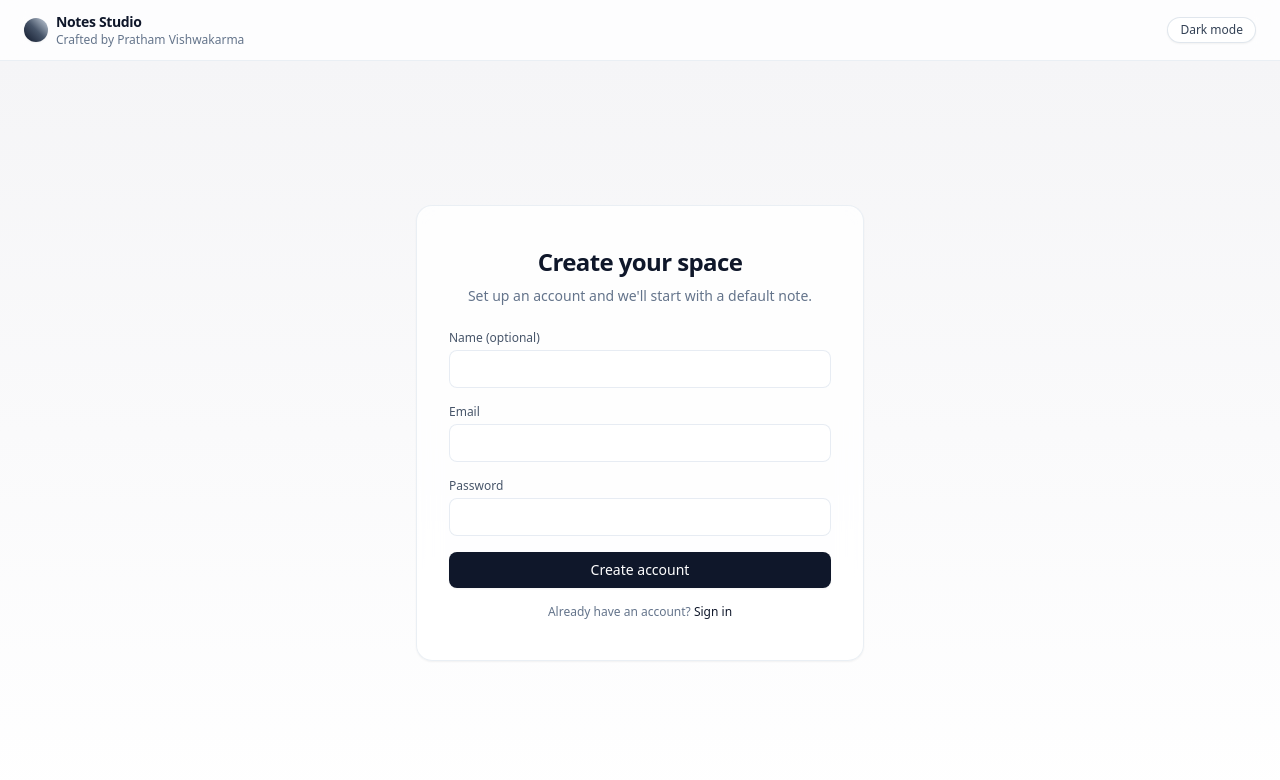
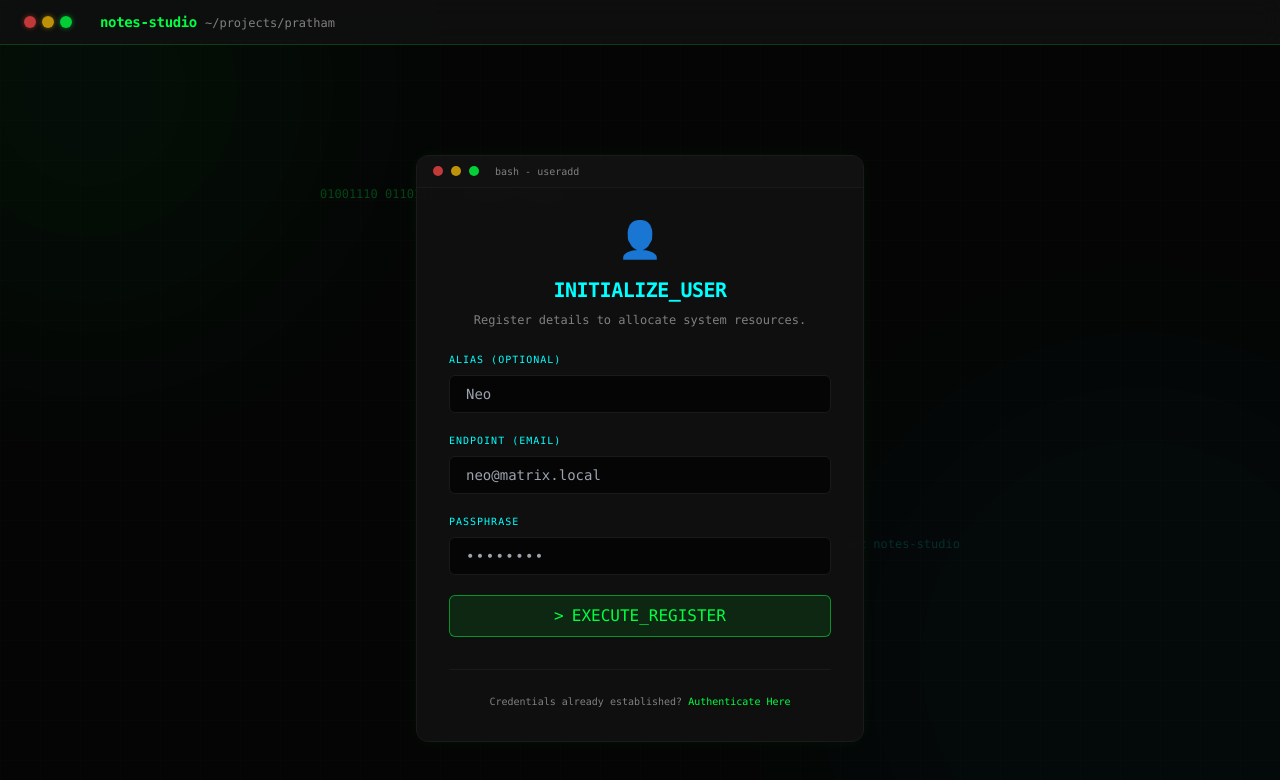
Before and after one commit to prathamvish333/Notes-Studio, a Next.js app in the folder frontend/: page /signup in a window 1280 px wide. Shown: the top 780 px of the page. Built offline with nearby package versions, Linux system fonts and the light colour scheme; no server answers.

Commit message:
feat(ui): complete frontend hacker overhaul

```diff
--- a/frontend/app/globals.css
+++ b/frontend/app/globals.css
@@ -8,10 +8,37 @@ body {
 }
 
 body {
-  font-family: system-ui, -apple-system, BlinkMacSystemFont, 'SF Pro Text', 'SF Pro Display',
-    ui-sans-serif, sans-serif;
+  font-family: ui-monospace, SFMono-Regular, Menlo, Monaco, Consolas, "Liberation Mono", "Courier New", monospace;
+  background-color: #050505;
+  color: #e0e0e0;
 }
 
-.glass-panel {
-  @apply rounded-2xl border border-slate-200/70 bg-surface-light/80 shadow-sm backdrop-blur-md dark:border-slate-800/80 dark:bg-surface-dark/80;
+/* Custom Scrollbar for Terminal feel */
+::-webkit-scrollbar {
+  width: 8px;
 }
+
+::-webkit-scrollbar-track {
+  background: #050505;
+}
+
+::-webkit-scrollbar-thumb {
+  background: #1a1a1a;
+  border-radius: 4px;
+}
+
+::-webkit-scrollbar-thumb:hover {
+  background: #00ff41;
+}
+
+.terminal-panel {
+  @apply rounded-xl border border-terminal-dim bg-terminal-board/90 shadow-terminal-glow backdrop-blur-md;
+}
+
+.terminal-input {
+  @apply w-full rounded-md border border-terminal-dim bg-background px-4 py-2 font-mono text-sm text-terminal-text focus:border-terminal-green focus:outline-none focus:ring-1 focus:ring-terminal-green/50;
+}
+
+.terminal-btn {
+  @apply flex w-full items-center justify-center rounded-md border border-terminal-green/50 bg-terminal-green/10 px-4 py-2 font-mono text-terminal-green transition-all hover:bg-terminal-green/20 hover:shadow-terminal-glow-hover;
+}
--- a/frontend/app/layout.tsx
+++ b/frontend/app/layout.tsx
@@ -46,24 +46,37 @@ function ThemeToggle() {
   );
 }
 
+import AnimatedBackground from '../components/AnimatedBackground';
+
 export default function RootLayout({ children }: { children: ReactNode }) {
   return (
     <html lang="en">
-      <body className="bg-background-light text-slate-900 antialiased dark:bg-background-dark dark:text-slate-100">
+      <body className="bg-background text-terminal-text antialiased">
+        <AnimatedBackground />
+
         <div className="flex min-h-screen flex-col">
-          <header className="flex items-center justify-between border-b border-slate-200/70 bg-surface-light/80 px-6 py-3 backdrop-blur-md dark:border-slate-800 dark:bg-surface-dark/80">
-            <div className="flex items-center gap-2">
-              <div className="h-6 w-6 rounded-xl bg-gradient-to-tr from-slate-900 via-slate-600 to-slate-300 shadow-sm dark:from-slate-100 dark:via-slate-500 dark:to-slate-900" />
-              <div className="flex flex-col">
-                <span className="text-sm font-semibold tracking-tight">Notes Studio</span>
-                <span className="text-xs text-slate-500 dark:text-slate-400">
-                  Crafted by Pratham Vishwakarma
-                </span>
+          {/* Top Panel / Terminal Header */}
+          <header className="fixed top-0 z-50 flex w-full items-center justify-between border-b border-terminal-green/20 bg-terminal-board/80 px-6 py-3 backdrop-blur-md">
+            <div className="flex items-center gap-3">
+              {/* Linux Terminal Dots */}
+              <div className="flex gap-1.5">
+                <div className="h-3 w-3 rounded-full bg-red-500/80 shadow-[0_0_5px_rgba(239,68,68,0.5)]"></div>
+                <div className="h-3 w-3 rounded-full bg-yellow-500/80 shadow-[0_0_5px_rgba(234,179,8,0.5)]"></div>
+                <div className="h-3 w-3 rounded-full bg-terminal-green/80 shadow-[0_0_5px_rgba(0,255,65,0.5)]"></div>
+              </div>
+
+              <div className="ml-4 flex items-baseline gap-2 font-mono">
+                <span className="text-sm font-bold text-terminal-green tracking-tight">notes-studio</span>
+                <span className="text-xs text-terminal-muted">~/projects/pratham</span>
               </div>
             </div>
-            <ThemeToggle />
           </header>
-          <main className="flex-1">{children}</main>
+
+          <main className="flex-1 pt-16">
+            <div className="mx-auto max-w-5xl p-6">
+              {children}
+            </div>
+          </main>
         </div>
       </body>
     </html>
--- a/frontend/app/login/page.tsx
+++ b/frontend/app/login/page.tsx
@@ -37,63 +37,86 @@ export default function LoginPage() {
   };
 
   return (
-    <div className="flex min-h-[calc(100vh-56px)] items-center justify-center bg-gradient-to-b from-background-light to-surface-light dark:from-background-dark dark:to-surface-dark">
-      <div className="glass-panel w-full max-w-md px-8 py-10">
-        <h1 className="mb-2 text-center text-2xl font-semibold tracking-tight">
-          Welcome back
+    <div className="flex min-h-[calc(100vh-80px)] items-center justify-center p-4">
+      <div className="terminal-panel w-full max-w-md overflow-hidden relative">
+        {/* Terminal Header Bar */}
+        <div className="flex items-center gap-2 border-b border-terminal-dim bg-terminal-dim/30 px-4 py-2">
+          <div className="h-2.5 w-2.5 rounded-full bg-red-500/80"></div>
+          <div className="h-2.5 w-2.5 rounded-full bg-yellow-500/80"></div>
+          <div className="h-2.5 w-2.5 rounded-full bg-terminal-green/80"></div>
+          <span className="ml-2 font-mono text-[10px] text-terminal-muted">bash - login</span>
+        </div>
+
+        <div className="px-8 py-8">
+          <div className="mb-6 flex flex-col items-center">
+            <span className="text-4xl">💻</span>
+            <h1 className="mt-4 font-mono text-xl font-bold tracking-tight text-terminal-green">
+              AUTH_REQUIRED
             </h1>
-        <p className="mb-6 text-center text-sm text-slate-500 dark:text-slate-400">
-          Sign in to continue writing thoughtful notes.
+            <p className="mt-2 font-mono text-xs text-terminal-muted">
+              Enter credentials to access secure terminal.
             </p>
+          </div>
+
           {error && (
-          <div className="mb-4 rounded-md border border-red-300/70 bg-red-50 px-3 py-2 text-xs text-red-700 dark:border-red-700/70 dark:bg-red-950/50 dark:text-red-200">
-            {error}
+            <div className="mb-6 border-l-2 border-red-500 bg-red-500/10 p-3 font-mono text-xs text-red-400">
+              [ERROR]: {error}
             </div>
           )}
-        <form onSubmit={handleSubmit} className="space-y-4">
+
+          <form onSubmit={handleSubmit} className="space-y-5">
             <div>
-            <label className="mb-1 block text-xs font-medium text-slate-600 dark:text-slate-300">
-              Email
+              <label className="mb-2 block font-mono text-[10px] uppercase tracking-widest text-terminal-cyan">
+                Username (Email)
               </label>
               <input
                 type="email"
                 value={email}
                 onChange={(e) => setEmail(e.target.value)}
-              className="w-full rounded-lg border border-slate-200/80 bg-white px-3 py-2 text-sm outline-none ring-0 transition focus:border-slate-400 focus:ring-2 focus:ring-slate-200 dark:border-slate-700 dark:bg-slate-900 dark:text-slate-100 dark:focus:border-slate-500 dark:focus:ring-slate-800"
+                className="terminal-input"
+                placeholder="user@system.local"
                 required
               />
             </div>
+
             <div>
-            <label className="mb-1 block text-xs font-medium text-slate-600 dark:text-slate-300">
+              <label className="mb-2 block font-mono text-[10px] uppercase tracking-widest text-terminal-cyan">
                 Password
               </label>
               <input
                 type="password"
                 value={password}
                 onChange={(e) => setPassword(e.target.value)}
-              className="w-full rounded-lg border border-slate-200/80 bg-white px-3 py-2 text-sm outline-none ring-0 transition focus:border-slate-400 focus:ring-2 focus:ring-slate-200 dark:border-slate-700 dark:bg-slate-900 dark:text-slate-100 dark:focus:border-slate-500 dark:focus:ring-slate-800"
+                className="terminal-input tracking-widest"
+                placeholder="••••••••"
                 required
               />
             </div>
+
             <button
               type="submit"
               disabled={loading}
-            className="flex w-full items-center justify-center rounded-lg bg-slate-900 px-3 py-2 text-sm font-medium text-white shadow-sm transition hover:bg-slate-800 disabled:cursor-not-allowed disabled:opacity-70 dark:bg-slate-100 dark:text-slate-900 dark:hover:bg-slate-200"
+              className="terminal-btn mt-6"
             >
-            {loading ? 'Signing in…' : 'Sign in'}
+              <span className="mr-2">&gt;</span>
+              {loading ? 'AUTHENTICATING...' : 'EXECUTE_LOGIN'}
             </button>
           </form>
-        <p className="mt-4 text-center text-xs text-slate-500 dark:text-slate-400">
-          New here?{' '}
+
+          <div className="mt-8 border-t border-terminal-dim pt-6 text-center">
+            <p className="font-mono text-[10px] text-terminal-muted">
+              Unidentified user?{' '}
               <button
                 type="button"
                 onClick={() => router.push('/signup')}
-            className="font-medium text-slate-900 underline-offset-2 hover:underline dark:text-slate-100"
+                className="text-terminal-cyan underline-offset-4 hover:underline"
               >
-            Create an account
+                Request Access
               </button>
             </p>
           </div>
         </div>
+      </div>
+    </div>
   );
 }
--- a/frontend/app/signup/page.tsx
+++ b/frontend/app/signup/page.tsx
@@ -40,75 +40,100 @@ export default function SignupPage() {
   };
 
   return (
-    <div className="flex min-h-[calc(100vh-56px)] items-center justify-center bg-gradient-to-b from-background-light to-surface-light dark:from-background-dark dark:to-surface-dark">
-      <div className="glass-panel w-full max-w-md px-8 py-10">
-        <h1 className="mb-2 text-center text-2xl font-semibold tracking-tight">
-          Create your space
+    <div className="flex min-h-[calc(100vh-80px)] items-center justify-center p-4">
+      <div className="terminal-panel w-full max-w-md overflow-hidden relative">
+        {/* Terminal Header Bar */}
+        <div className="flex items-center gap-2 border-b border-terminal-dim bg-terminal-dim/30 px-4 py-2">
+          <div className="h-2.5 w-2.5 rounded-full bg-red-500/80"></div>
+          <div className="h-2.5 w-2.5 rounded-full bg-yellow-500/80"></div>
+          <div className="h-2.5 w-2.5 rounded-full bg-terminal-green/80"></div>
+          <span className="ml-2 font-mono text-[10px] text-terminal-muted">bash - useradd</span>
+        </div>
+
+        <div className="px-8 py-8">
+          <div className="mb-6 flex flex-col items-center">
+            <span className="text-4xl">👤</span>
+            <h1 className="mt-4 font-mono text-xl font-bold tracking-tight text-terminal-cyan">
+              INITIALIZE_USER
             </h1>
-        <p className="mb-6 text-center text-sm text-slate-500 dark:text-slate-400">
-          Set up an account and we&apos;ll start with a default note.
+            <p className="mt-2 text-center font-mono text-xs text-terminal-muted">
+              Register details to allocate system resources.
             </p>
+          </div>
+
           {error && (
-          <div className="mb-4 rounded-md border border-red-300/70 bg-red-50 px-3 py-2 text-xs text-red-700 dark:border-red-700/70 dark:bg-red-950/50 dark:text-red-200">
-            {error}
+            <div className="mb-6 border-l-2 border-red-500 bg-red-500/10 p-3 font-mono text-xs text-red-400">
+              [FATAL]: {error}
             </div>
           )}
-        <form onSubmit={handleSubmit} className="space-y-4">
+
+          <form onSubmit={handleSubmit} className="space-y-5">
             <div>
-            <label className="mb-1 block text-xs font-medium text-slate-600 dark:text-slate-300">
-              Name (optional)
+              <label className="mb-2 block font-mono text-[10px] uppercase tracking-widest text-terminal-cyan">
+                Alias (Optional)
               </label>
               <input
                 type="text"
                 value={fullName}
                 onChange={(e) => setFullName(e.target.value)}
-              className="w-full rounded-lg border border-slate-200/80 bg-white px-3 py-2 text-sm outline-none ring-0 transition focus:border-slate-400 focus:ring-2 focus:ring-slate-200 dark:border-slate-700 dark:bg-slate-900 dark:text-slate-100 dark:focus:border-slate-500 dark:focus:ring-slate-800"
+                className="terminal-input"
+                placeholder="Neo"
               />
             </div>
+
             <div>
-            <label className="mb-1 block text-xs font-medium text-slate-600 dark:text-slate-300">
-              Email
+              <label className="mb-2 block font-mono text-[10px] uppercase tracking-widest text-terminal-cyan">
+                Endpoint (Email)
               </label>
               <input
                 type="email"
                 value={email}
                 onChange={(e) => setEmail(e.target.value)}
-              className="w-full rounded-lg border border-slate-200/80 bg-white px-3 py-2 text-sm outline-none ring-0 transition focus:border-slate-400 focus:ring-2 focus:ring-slate-200 dark:border-slate-700 dark:bg-slate-900 dark:text-slate-100 dark:focus:border-slate-500 dark:focus:ring-slate-800"
+                className="terminal-input"
+                placeholder="neo@matrix.local"
                 required
               />
             </div>
+
             <div>
-            <label className="mb-1 block text-xs font-medium text-slate-600 dark:text-slate-300">
-              Password
+              <label className="mb-2 block font-mono text-[10px] uppercase tracking-widest text-terminal-cyan">
+                Passphrase
               </label>
               <input
                 type="password"
                 value={password}
                 onChange={(e) => setPassword(e.target.value)}
-              className="w-full rounded-lg border border-slate-200/80 bg-white px-3 py-2 text-sm outline-none ring-0 transition focus:border-slate-400 focus:ring-2 focus:ring-slate-200 dark:border-slate-700 dark:bg-slate-900 dark:text-slate-100 dark:focus:border-slate-500 dark:focus:ring-slate-800"
+                className="terminal-input tracking-widest"
+                placeholder="••••••••"
                 required
                 minLength={6}
               />
             </div>
+
             <button
               type="submit"
               disabled={loading}
-            className="flex w-full items-center justify-center rounded-lg bg-slate-900 px-3 py-2 text-sm font-medium text-white shadow-sm transition hover:bg-slate-800 disabled:cursor-not-allowed disabled:opacity-70 dark:bg-slate-100 dark:text-slate-900 dark:hover:bg-slate-200"
+              className="terminal-btn mt-6 border-terminal-cyan/50 bg-terminal-cyan/10 text-terminal-cyan hover:bg-terminal-cyan/20 hover:shadow-[0_0_10px_rgba(0,255,255,0.2)]"
             >
-            {loading ? 'Creating…' : 'Create account'}
+              <span className="mr-2">&gt;</span>
+              {loading ? 'ALLOCATING...' : 'EXECUTE_REGISTER'}
             </button>
           </form>
-        <p className="mt-4 text-center text-xs text-slate-500 dark:text-slate-400">
-          Already have an account?{' '}
+
+          <div className="mt-8 border-t border-terminal-dim pt-6 text-center">
+            <p className="font-mono text-[10px] text-terminal-muted">
+              Credentials already established?{' '}
               <button
                 type="button"
                 onClick={() => router.push('/login')}
-            className="font-medium text-slate-900 underline-offset-2 hover:underline dark:text-slate-100"
+                className="text-terminal-green underline-offset-4 hover:underline"
               >
-            Sign in
+                Authenticate Here
               </button>
             </p>
           </div>
         </div>
+      </div>
+    </div>
   );
 }
--- /dev/null
+++ b/frontend/components/AnimatedBackground.tsx
@@ -0,0 +1,67 @@
+'use client';
+
+import { motion, useScroll, useTransform } from 'framer-motion';
+import { useEffect, useState } from 'react';
+
+export default function AnimatedBackground() {
+    const { scrollY } = useScroll();
+    const y1 = useTransform(scrollY, [0, 1000], [0, 200]);
+    const y2 = useTransform(scrollY, [0, 1000], [0, -150]);
+
+    const [mounted, setMounted] = useState(false);
+
+    useEffect(() => {
+        setMounted(true);
+    }, []);
+
+    if (!mounted) return null;
+
+    return (
+        <div className="fixed inset-0 -z-10 overflow-hidden bg-background">
+            {/* Deep Background Grid */}
+            <div className="absolute inset-0 bg-[linear-gradient(to_right,#111_1px,transparent_1px),linear-gradient(to_bottom,#111_1px,transparent_1px)] bg-[size:40px_40px] opacity-20"></div>
+
+            {/* Floating Blobs / Glows */}
+            <motion.div
+                style={{ y: y1 }}
+                className="absolute -top-40 -left-40 h-[500px] w-[500px] rounded-full bg-terminal-green opacity-[0.03] blur-[100px]"
+            />
+            <motion.div
+                style={{ y: y2 }}
+                className="absolute -bottom-40 -right-40 h-[600px] w-[600px] rounded-full bg-terminal-cyan opacity-[0.02] blur-[120px]"
+            />
+
+            {/* Binary / Hex Code Floating Background Elements */}
+            <motion.div
+                animate={{
+                    y: [0, -20, 0],
+                    opacity: [0.1, 0.3, 0.1]
+                }}
+                transition={{
+                    duration: 8,
+                    repeat: Infinity,
+                    ease: "easeInOut"
+                }}
+                className="absolute top-1/4 left-1/4 select-none font-mono text-xs text-terminal-green opacity-20"
+            >
+                01001110 01101111 01110100 01100101
+            </motion.div>
+
+            <motion.div
+                animate={{
+                    y: [0, 30, 0],
+                    opacity: [0.05, 0.2, 0.05]
+                }}
+                transition={{
+                    duration: 12,
+                    repeat: Infinity,
+                    ease: "easeInOut",
+                    delay: 2
+                }}
+                className="absolute bottom-1/3 right-1/4 select-none font-mono text-xs text-terminal-cyan opacity-20"
+            >
+                sudo systemctl start notes-studio
+            </motion.div>
+        </div>
+    );
+}
--- a/frontend/next.config.mjs
+++ b/frontend/next.config.mjs
@@ -1,8 +1,5 @@
 /** @type {import('next').NextConfig} */
 const nextConfig = {
-  experimental: {
-    appDir: true,
-  },
   output: "standalone",
 };
 
--- a/frontend/package.json
+++ b/frontend/package.json
@@ -10,9 +10,13 @@
   },
   "dependencies": {
     "axios": "^1.7.0",
+    "clsx": "^2.1.1",
+    "framer-motion": "^12.34.3",
+    "lucide-react": "^0.575.0",
     "next": "^14.2.35",
     "react": "^18.2.0",
-    "react-dom": "^18.2.0"
+    "react-dom": "^18.2.0",
+    "tailwind-merge": "^3.5.0"
   },
   "devDependencies": {
     "@types/node": "25.3.0",
--- a/frontend/tailwind.config.js
+++ b/frontend/tailwind.config.js
@@ -5,15 +5,31 @@ module.exports = {
   theme: {
     extend: {
       colors: {
-        background: {
-          light: '#f5f5f7',
-          dark: '#000000',
-        },
-        surface: {
-          light: '#ffffff',
-          dark: '#111111',
-        },
+        background: '#050505',
+        surface: '#0a0a0a',
+        terminal: {
+          green: '#00ff41',
+          cyan: '#00ffff',
+          board: '#111111',
+          dim: '#1a1a1a',
+          text: '#e0e0e0',
+          muted: '#808080'
+        }
       },
+      animation: {
+        'pulse-slow': 'pulse 4s cubic-bezier(0.4, 0, 0.6, 1) infinite',
+        'float': 'float 6s ease-in-out infinite',
+      },
+      keyframes: {
+        float: {
+          '0%, 100%': { transform: 'translateY(0)' },
+          '50%': { transform: 'translateY(-10px)' },
+        }
+      },
+      boxShadow: {
+        'terminal-glow': '0 0 15px rgba(0, 255, 65, 0.05)',
+        'terminal-glow-hover': '0 0 10px rgba(0, 255, 65, 0.2)',
+      }
     },
   },
   plugins: [],
```
Also changed, not shown: frontend/components/NotesLayout.tsx (+50 -60 lines), 1 other file (tests, documents, lock files or other folders). Lines whose indentation alone changed are shown as unchanged.
